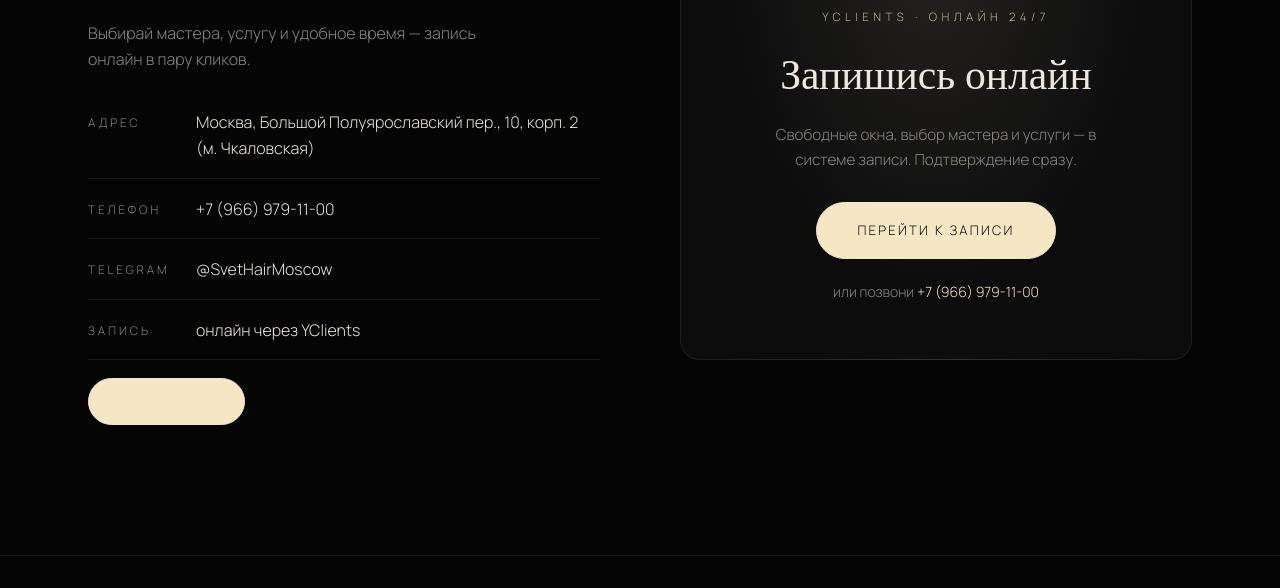
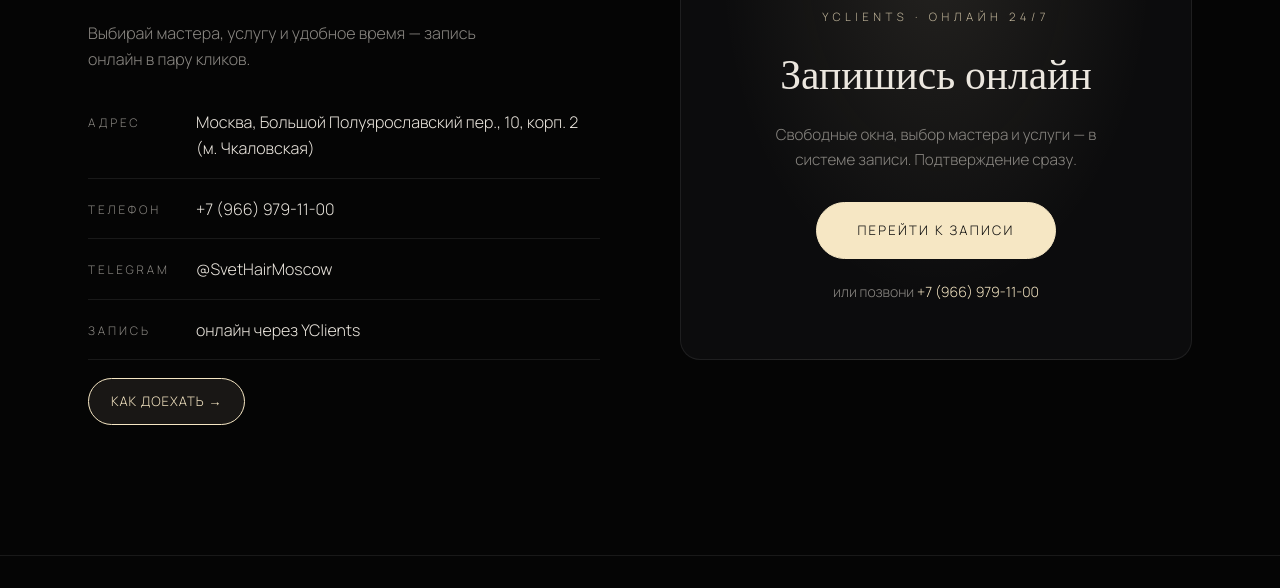
Before and after one commit to niklavrukhin-cell/svet-barbershop, a website: page index.html in a window 1280 px wide. In both pictures the pointer is over the link "КАК ДОЕХАТЬ →". Shown: the part 4675-5263 px from the top of the page. Drawn offline with nearby package versions, Linux system fonts and the light colour scheme; no server answers.

Commit message:
Убрать яркую заливку кнопки «Как доехать» на наведении
Co-Authored-By: Claude <noreply@anthropic.com>

```diff
--- a/styles.css
+++ b/styles.css
@@ -873,8 +873,8 @@ section { position: relative; z-index: 2; }
   transition: background 0.3s, color 0.3s, border-color 0.3s;
 }
 .contacts__route-btn:hover {
-  background: var(--light);
-  color: var(--dark, #111);
+  background: rgba(246, 231, 196, 0.08);
+  color: var(--light);
   border-color: var(--light);
 }
 
```
